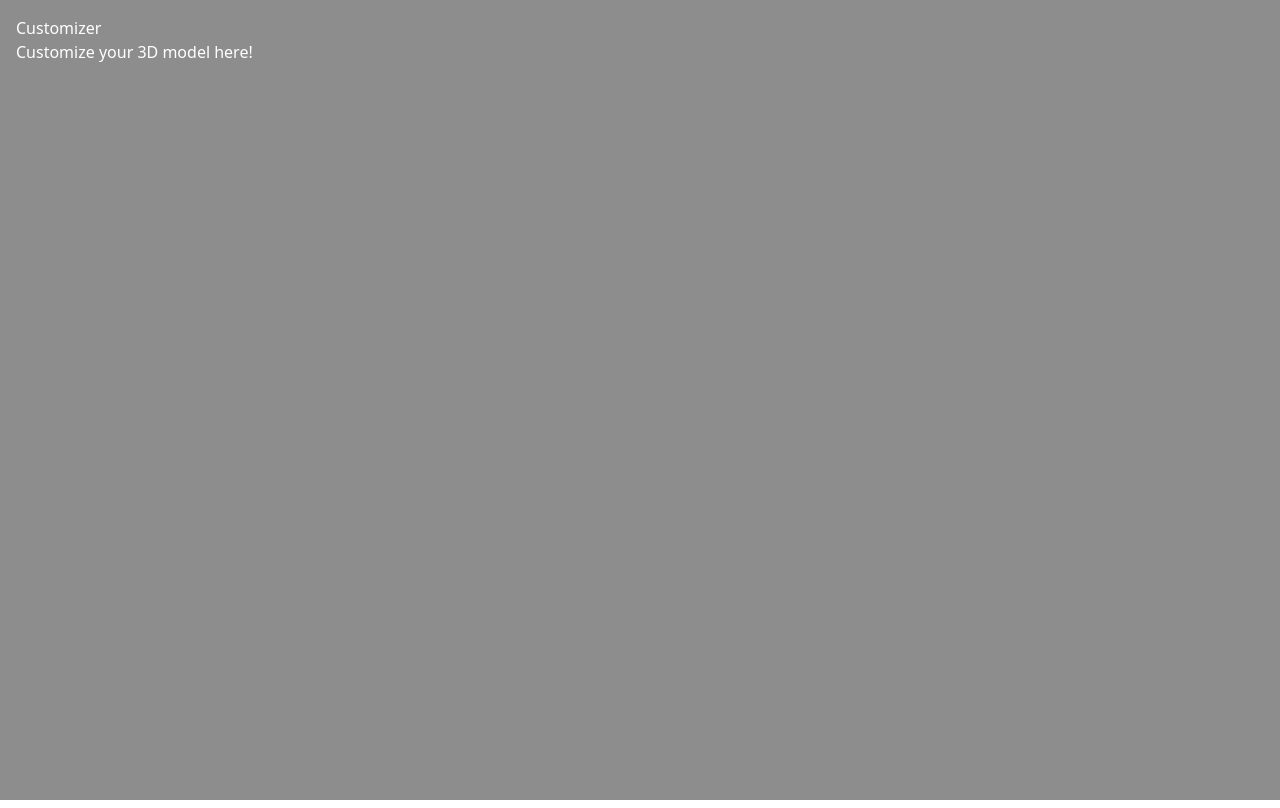
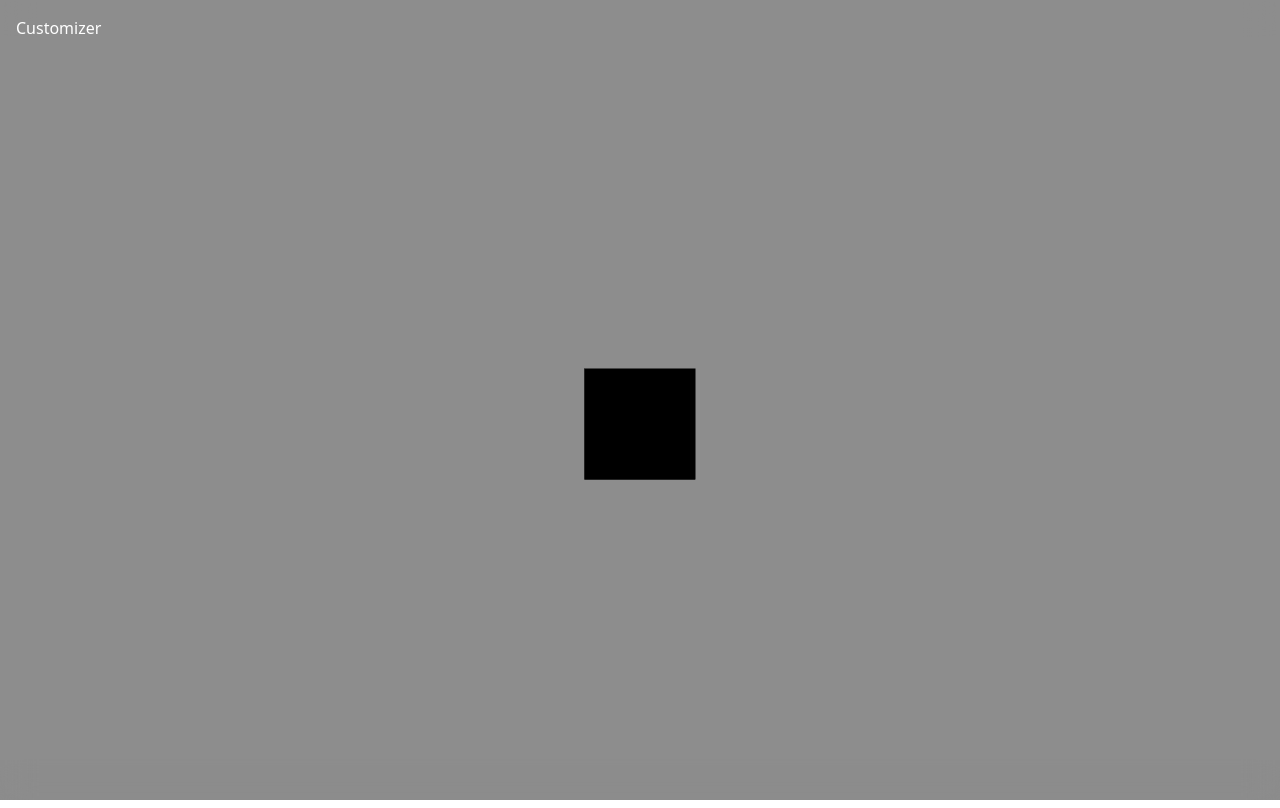
Before and after one commit to Fafa008/E-commerce, a React (Vite) app in the folder client/: page /customizer in a window 1280 px wide. Built offline with nearby package versions, Linux system fonts and the light colour scheme.

Commit message:
refactor: rename canvasWrapper to CanvasWrapper for consistency; update Customizer to use CanvasWrapper

```diff
--- a/client/src/canvas/index.jsx
+++ b/client/src/canvas/index.jsx
@@ -2,7 +2,7 @@ import React from 'react'
 import { Canvas } from '@react-three/fiber'
 import Scene from './Scene'
 
-const canvasWrapper = () => {
+const CanvasWrapper = () => {
   return (
     <Canvas>
       <Scene />
@@ -10,4 +10,4 @@ const canvasWrapper = () => {
   )
 }
 
-export default canvasWrapper
+export default CanvasWrapper
--- a/client/src/pages/Customizer.jsx
+++ b/client/src/pages/Customizer.jsx
@@ -1,12 +1,13 @@
 import React from 'react'
+import CanvasWrapper from '../canvas'
 
 const Customizer = () => {
   return (
     <div className='absolute top-0 left-0 z-10 w-full h-full bg-black/50'>
       <div className='absolute top-0 left-0 w-full h-full bg-white/10 backdrop-blur-lg p-4'>
         <h1 className='text-white'>Customizer</h1>
-        <p className='text-white'>Customize your 3D model here!</p>
-      </div>
+        <CanvasWrapper />
+        </div>
     </div>
   )
 }
```
